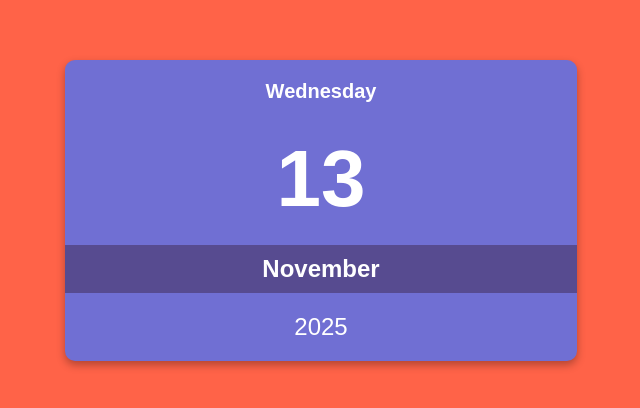
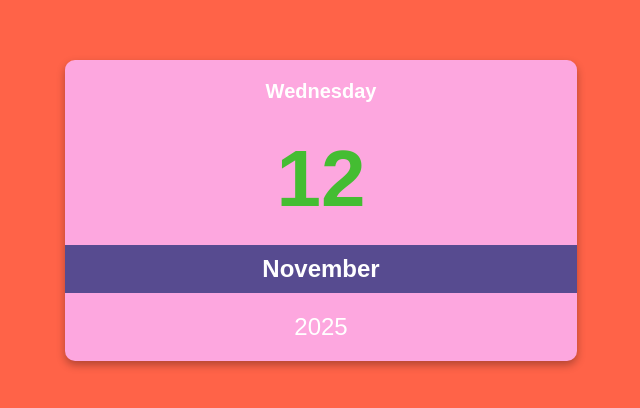
Before and after one commit to abm-noman/Mini-Calendar, a plain HTML site: page index.html in a window 1280 px wide. Shown: the part 190-598 px from the top of the page, without its empty margins (319-959 px from the left). Drawn offline with Linux system fonts and the light colour scheme.

Commit message:
CSS and JS updated

```diff
--- a/script.js
+++ b/script.js
@@ -1,6 +1,6 @@
 const monthNames = document.getElementById("month");
 const dayNames = document.getElementById("day");
-const dateNumber = document.getElementById("date-number");
+const dateNumber = document.getElementById("date");
 const yearNumber = document.getElementById("year");
 
 const date = new Date();
--- a/styles.css
+++ b/styles.css
@@ -16,7 +16,7 @@ body {
 .calendar {
   width: 40%;
   text-align: center;
-  background-color: #706fd3;
+  background-color: #fda7df;
   border-radius: 10px;
   box-shadow: 0 4px 8px rgba(0, 0, 0, 0.3);
   overflow: hidden;
@@ -43,7 +43,7 @@ body {
 
 .date {
   font-size: 80px;
-  color: white;
+  color: #44bd32;
   margin: 20px 0;
   font-weight: bold;
 }
```
